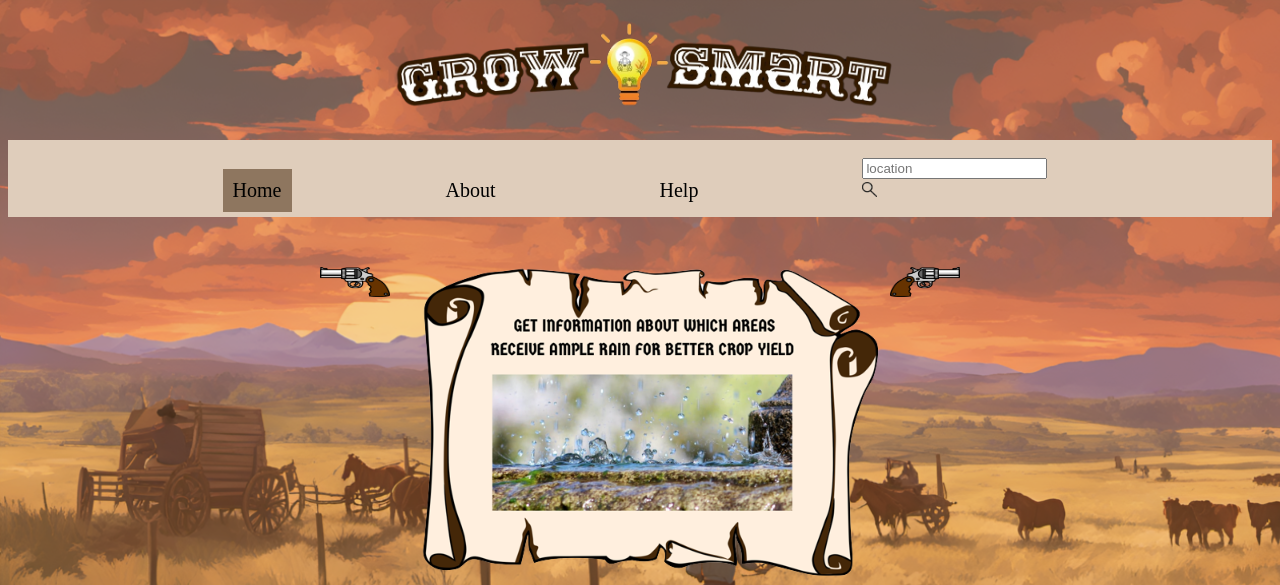
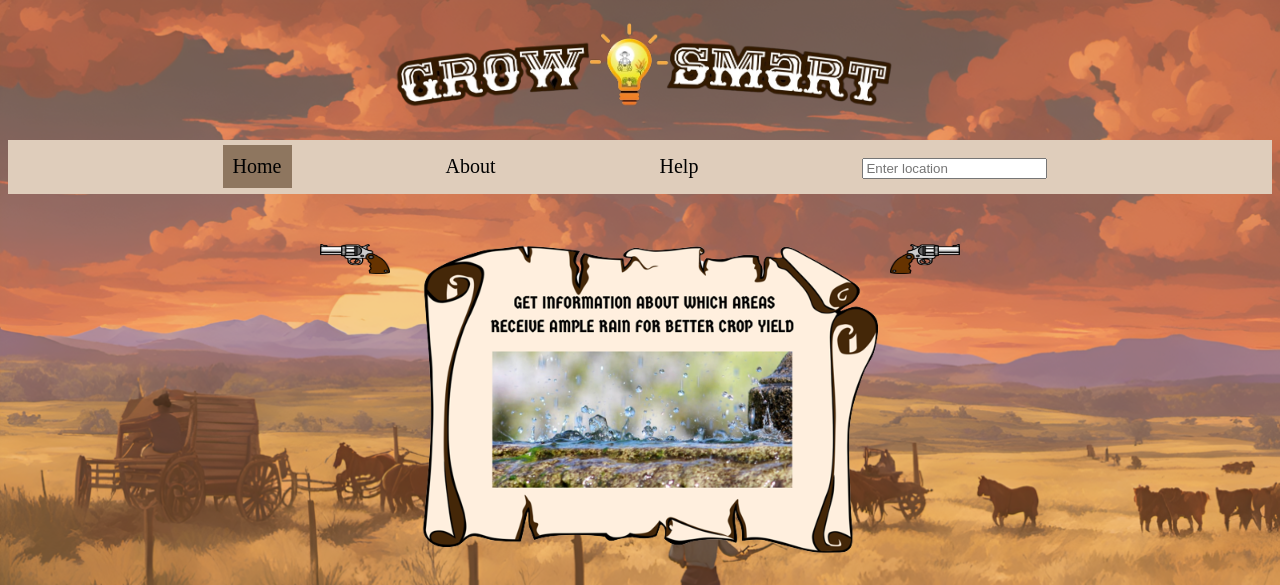
Before and after one commit to UBH-Fall2022/ubh-fall2022-repotemplate-maxence-glt, a Flask app: page / in a window 1280 px wide. Shown: the top 585 px of the page. Run offline with Flask 3, Linux system fonts and the light colour scheme.

Commit message:
changes to search bar

```diff
--- a/templates/ayush.html
+++ b/templates/ayush.html
@@ -13,6 +13,7 @@
 
 <body>
     <main>
+
         <div class="logo"><img src="/static/images/Journal.png" alt="Website Logo">
         </div>
         <div class="header">
@@ -21,9 +22,9 @@
                 <div class="aboutbtn  content-item">About</div>
                 <div class="helpbtn  content-item">Help</div>
                 <div style="background-color: #DFCDBB;" class="search content-item">
-                    <form action="/ayush" method="POST"><input type="text" name="location" placeholder="location"></form>
-                    <img style="width: 15px; background-color: #DFCDBB;"
-                        src="/static/images/magnifying-glass-1093183_1280.png" alt="magnifying-glass">
+                    <form action="/ayush" method="POST"><input type="text" name="location" placeholder="Enter location"></form>
+                    <!-- <img style="width: 15px; background-color: #DFCDBB;"
+                        src="/static/images/magnifying-glass-1093183_1280.png" alt="magnifying-glass"> -->
                 </div>
             </div>
         </div>
--- a/templates/error.html
+++ b/templates/error.html
@@ -20,7 +20,7 @@
           src="/static/images/cowboy.jpeg" alt="map">
       </div>
 
-      <audio autoplay preload="auto">
+      <audio autoplay  preload="auto">
         <source src="/static/audio/error-audio.mp3" type="audio/mpeg">
         Your browser does not support the audio element.
       </audio>
```
